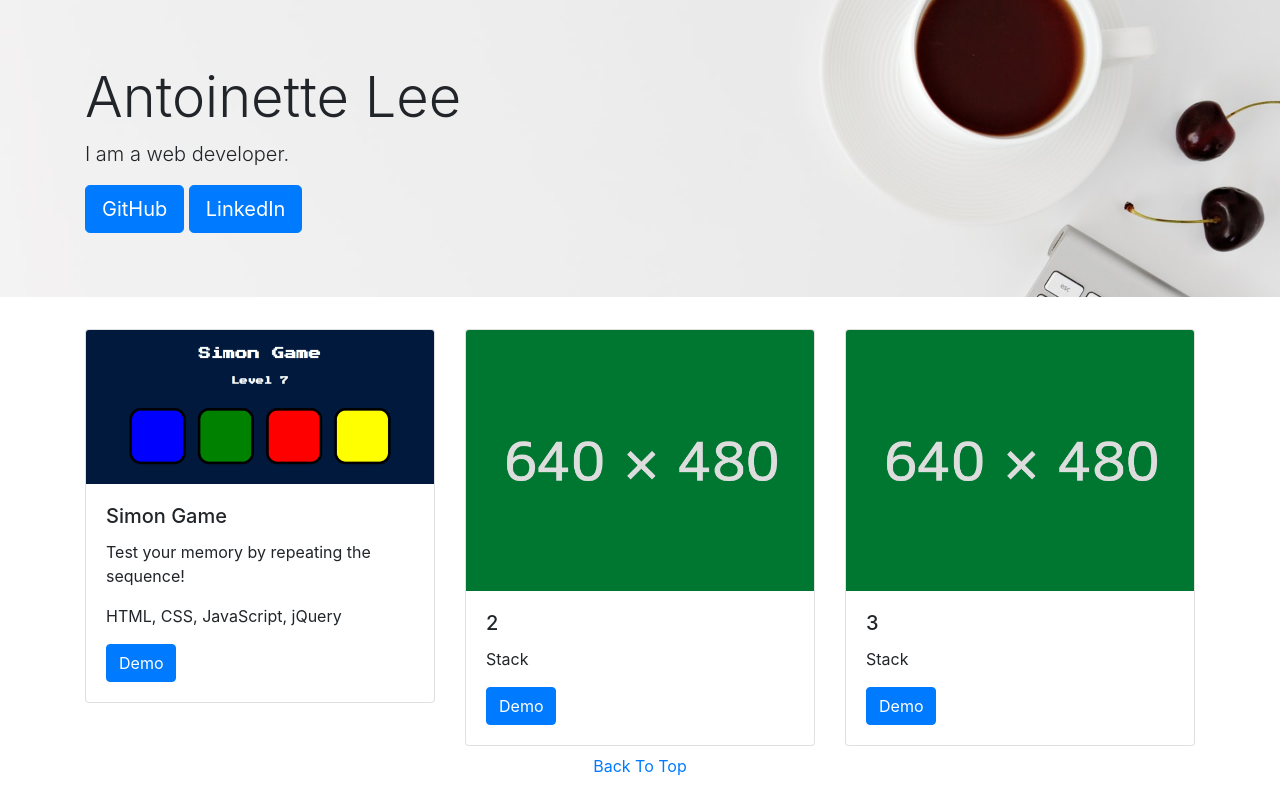
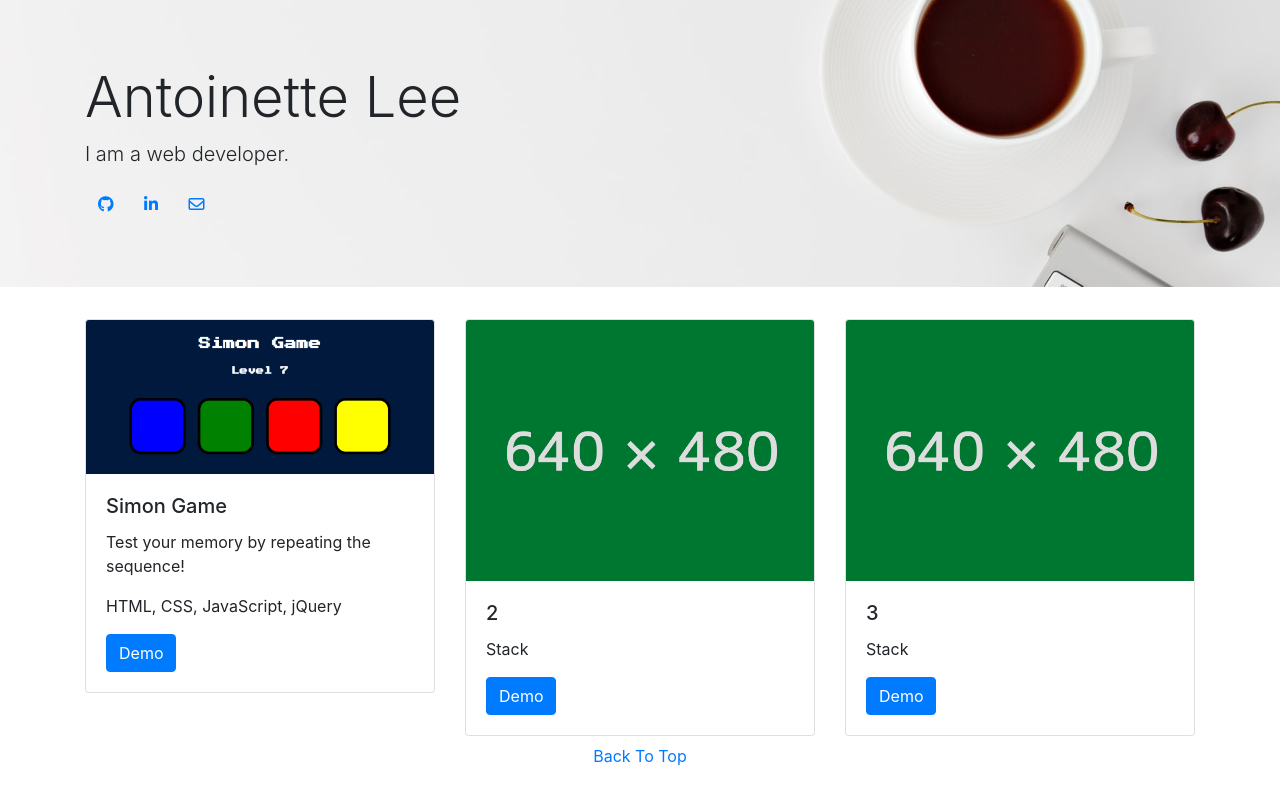
Before and after one commit to Nyette/Nyette.github.io, a website: page index.html in a window 1280 px wide. Drawn offline with nearby package versions, Linux system fonts and the light colour scheme.

Commit message:
Added Font Awesome icons

```diff
--- a/index.html
+++ b/index.html
@@ -26,14 +26,24 @@
 		<script defer src="https://cdn.jsdelivr.net/npm/popper.js@1.16.1/dist/umd/popper.min.js" integrity="sha384-9/reFTGAW83EW2RDu2S0VKaIzap3H66lZH81PoYlFhbGU+6BZp6G7niu735Sk7lN" crossorigin="anonymous"></script>
 		<script defer src="https://cdn.jsdelivr.net/npm/bootstrap@4.6.0/dist/js/bootstrap.min.js" integrity="sha384-+YQ4JLhjyBLPDQt//I+STsc9iw4uQqACwlvpslubQzn4u2UU2UFM80nGisd026JF" crossorigin="anonymous"></script>
 
+        <!-- Font Awesome -->
+        <script defer src="https://kit.fontawesome.com/7437e157bd.js" crossorigin="anonymous"></script>
+
     </head>
     <body>
         <header class="jumbotron jumbotron-fluid">
             <div class="container">
                 <h1 class="display-4">Antoinette Lee</h1>
                 <p class="lead">I am a web developer.</p>
-                <a role="button" class="btn btn-primary btn-lg" href="https://github.com/Nyette" target="_blank">GitHub</a>
-                <a role="button" class="btn btn-primary btn-lg" href="https://www.linkedin.com/in/antoinettelee/" target="_blank">LinkedIn</a>
+                <a role="button" class="btn btn-link" href="https://github.com/Nyette" target="_blank">
+                    <i class="fab fa-github"></i>
+                </a>
+                <a role="button" class="btn btn-link" href="https://www.linkedin.com/in/antoinettelee/" target="_blank">
+                    <i class="fab fa-linkedin-in"></i>
+                </a>
+                <a role="button" class="btn btn-link" href="https://us1.list-manage.com/contact-form?u=f6ecb58ea595d692f88d677bf&form_id=508cc6ea84f531bc51eff56277c40819" target="_blank">
+                    <i class="far fa-envelope"></i>
+                </a>
             </div>
         </header>
 
```
